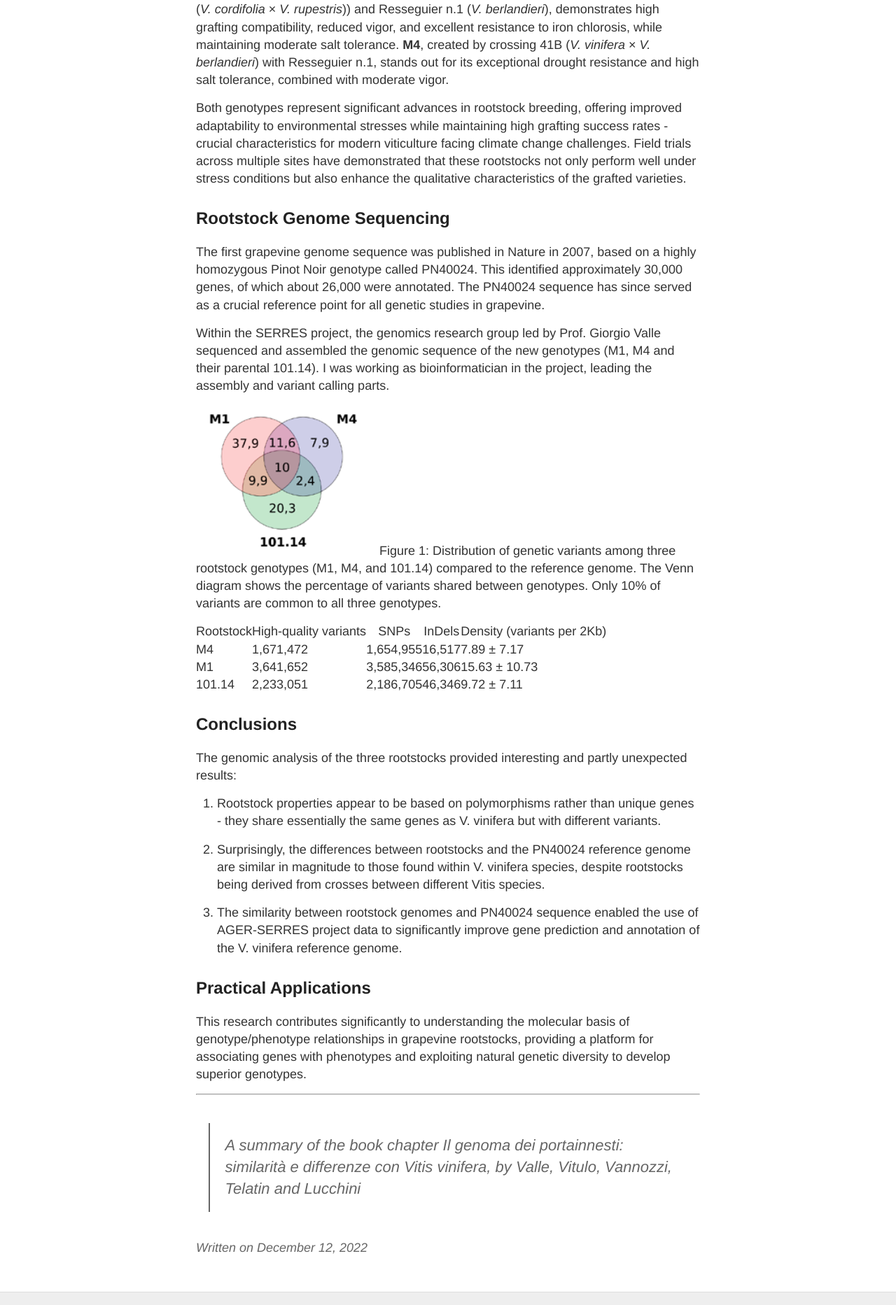
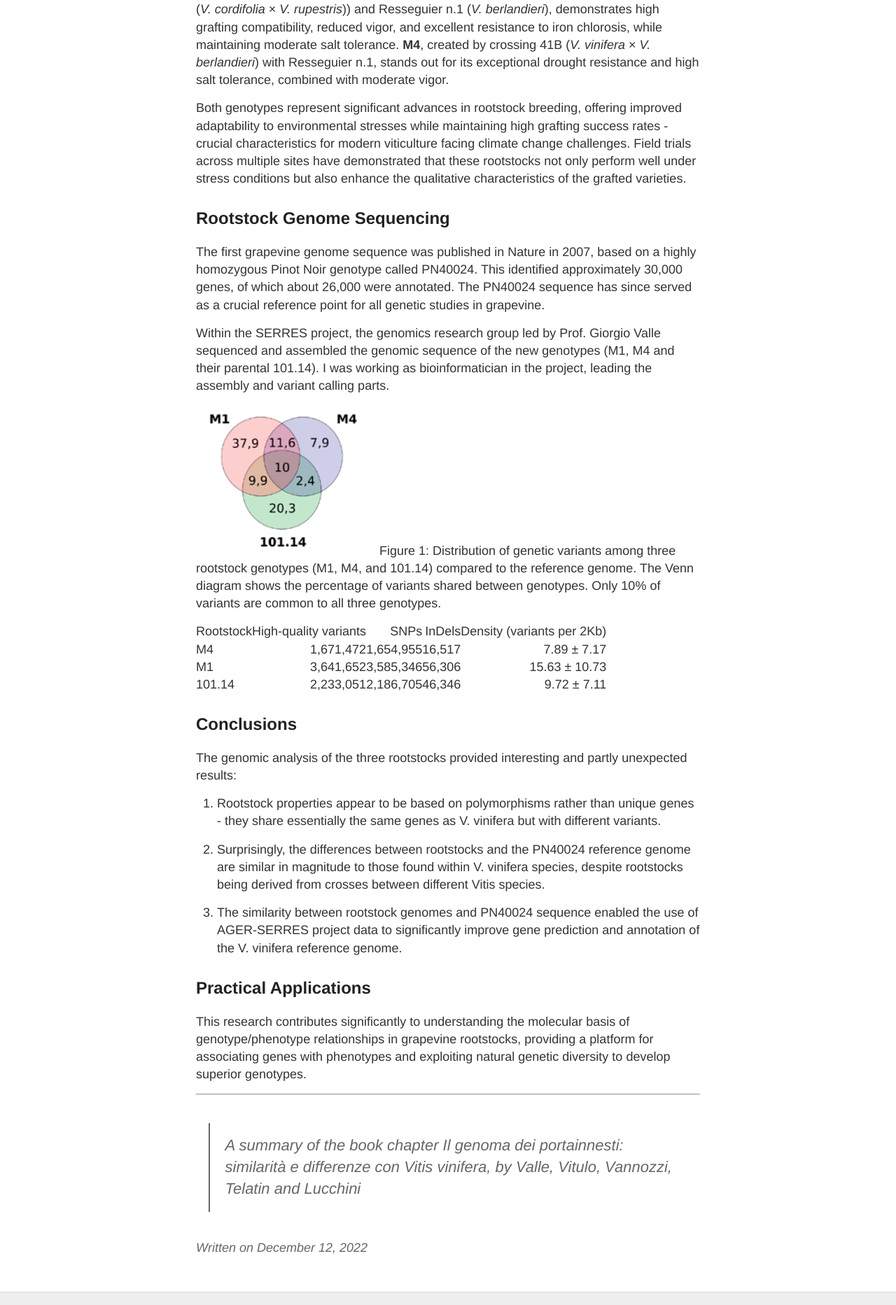
Before and after one commit to telatin/telatin.github.io, a Jekyll site: the page built from _posts/2022-12-12-Serres.md, in a window 1280 px wide. Shown: the part 1277-3142 px from the top of the page at 70% size. Built offline with Jekyll 4.4.1, drawn with Linux system fonts in a browser that asks for light colours.

```diff
--- a/_posts/2022-12-12-Serres.md
+++ b/_posts/2022-12-12-Serres.md
@@ -43,11 +43,11 @@ Figure 1: Distribution of genetic variants among three rootstock genotypes (M1,
 
 
 
-| Rootstock | High-quality variants | SNPs | InDels | Density (variants per 2Kb) |
-|-----------|---------------------|------|--------|--------------------------|
-| M4        | 1,671,472          | 1,654,955 | 16,517 | 7.89 ± 7.17 |
-| M1        | 3,641,652          | 3,585,346 | 56,306 | 15.63 ± 10.73 |
-| 101.14    | 2,233,051          | 2,186,705 | 46,346 | 9.72 ± 7.11 |
+| Rootstock | High-quality variants | SNPs      | InDels | Density (variants per 2Kb)  |
+|-----------|----------------------:|----------:|-------:|----------------------------:|
+| M4        |  1,671,472             |  1,654,955 |  16,517 |                  7.89 ± 7.17 |
+| M1        |  3,641,652             |  3,585,346 |  56,306 |                15.63 ± 10.73 |
+| 101.14    |  2,233,051             |  2,186,705 |  46,346 |                  9.72 ± 7.11 |
 
 
 ## Conclusions
```
